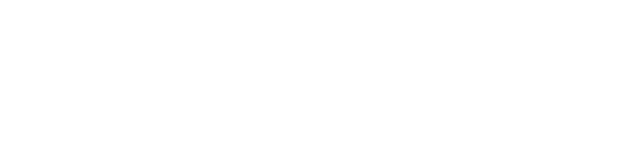
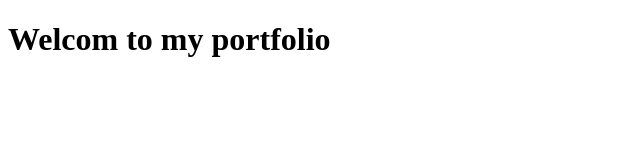
Before and after one commit to pacyL2K19/pacifique-josias-trial-microverse, a plain HTML site: page index.html in a window 1280 px wide. Shown: the whole page, without its empty margins (0-640 px from the left). Drawn offline with Linux system fonts and the light colour scheme.

Commit message:
Usestory 1 and 2

```diff
--- a/index.html
+++ b/index.html
@@ -22,5 +22,8 @@
 
     -->
     <script  src="js/index.js"></script>
+    <div id = 'welcome-section'>
+      <h1>Welcom to my portfolio</h1>
+    </div>
   </body>
 </html>
```
